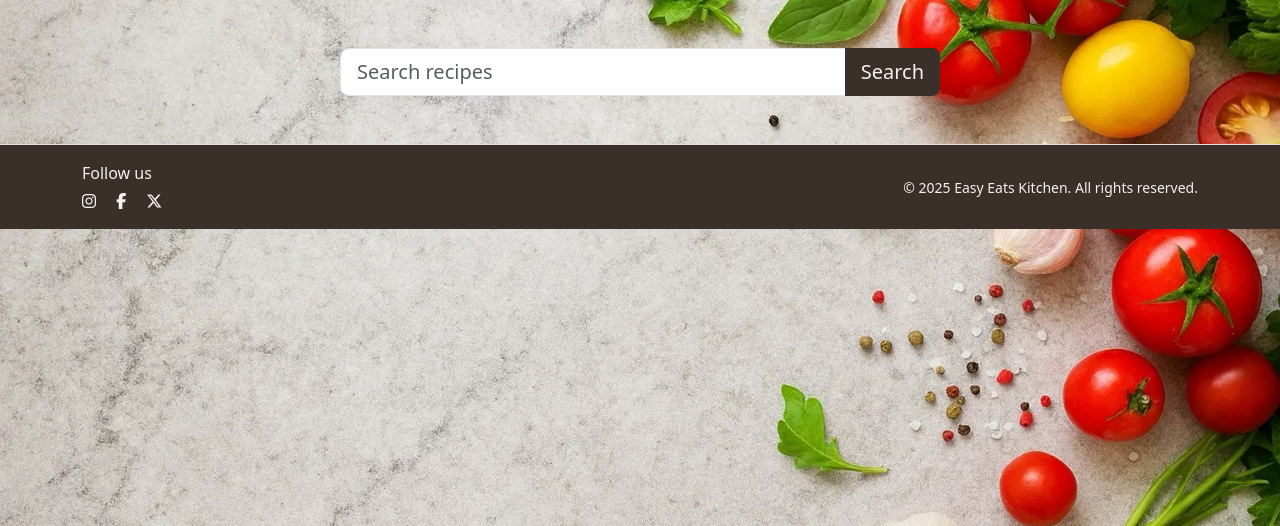
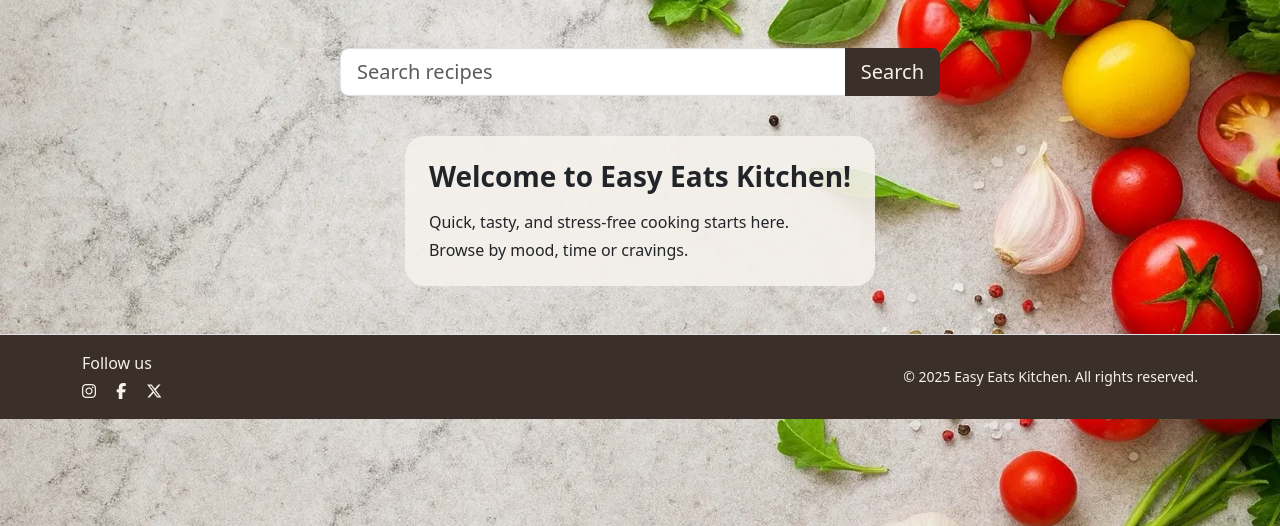
Before and after one commit to jolantadjatlova/easy-eats-kitchen, a Django app: page / in a window 1280 px wide. Shown: the part 86-612 px from the top of the page. Run offline with Django 4.2, Linux system fonts and the light colour scheme.

Commit message:
Add welcome text card

```diff
--- a/recipes/templates/recipes/base.html
+++ b/recipes/templates/recipes/base.html
@@ -104,8 +104,19 @@
                 </button>
             </div>
         </form>
-
-    </div>
+  <!-- Welcome card -->
+        <div class="d-flex justify-content-center">
+            <div class="mt-3 p-4 text-start"
+                 style="max-width: 520px; background-color: rgba(245, 241, 235, 0.9); border-radius: 20px;">
+                <h2 class="h3 fw-semibold mb-3">Welcome to Easy Eats Kitchen!</h2>
+                <p class="mb-1">
+                    Quick, tasty, and stress-free cooking starts here.
+                </p>
+                <p class="mb-0">
+                    Browse by mood, time or cravings.
+                </p>
+            </div>
+        </div>
 </main>
 
        <!-- Footer -->
```
